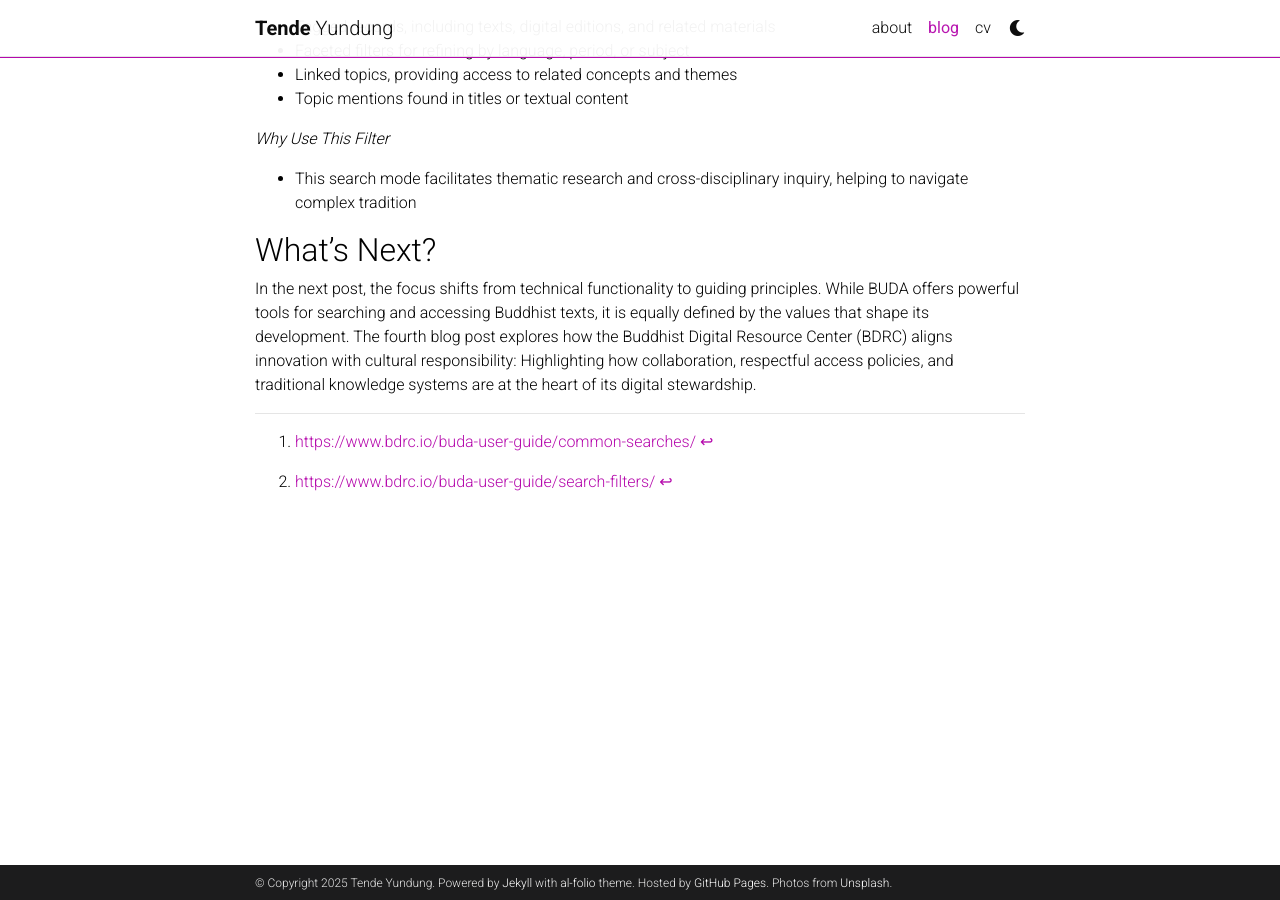
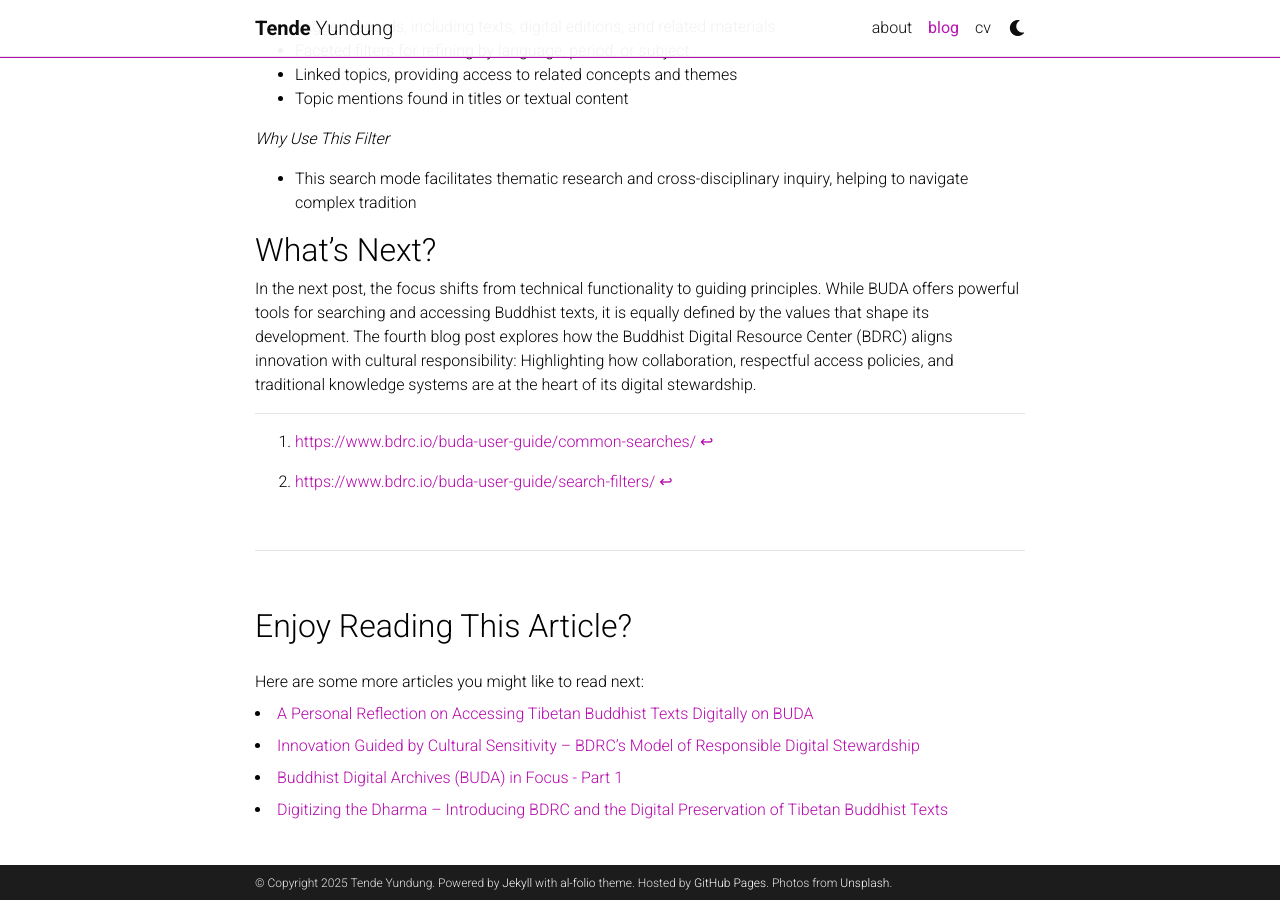
Before and after one commit to yundung/yundung.github.io, a Jekyll site: the page built from _posts/2025-04-18-BUDA2.md, in a window 1280 px wide and 900 px high, scrolled down 4877 px. Built offline with Jekyll 4.4.1, drawn with Linux system fonts in a browser that asks for light colours; full-size pictures stand in for the smaller copies a plugin makes; comment, search, counter and statistics services are not loaded; a style sheet for code colours, icons or effects is not loaded.

Commit message:
related blog post true

```diff
--- a/_config.yml
+++ b/_config.yml
@@ -132,7 +132,7 @@ pagination:
   enabled: true
 
 related_blog_posts:
-  enabled: false
+  enabled: true
   max_related: 5
 
 # Giscus comments (RECOMMENDED)
@@ -158,9 +158,9 @@ disqus_shortname: al-folio # put your disqus shortname
 # External sources.
 # If you have blog posts published on medium.com or other external sources,
 # you can display them in your blog by adding a link to the RSS feed.
-external_sources:
-  - name: medium.com
-    rss_url: https://medium.com/@al-folio/feed
+# external_sources:
+#  - name: medium.com
+#    rss_url: https://medium.com/@al-folio/feed
 
 # -----------------------------------------------------------------------------
 # Collections
```
